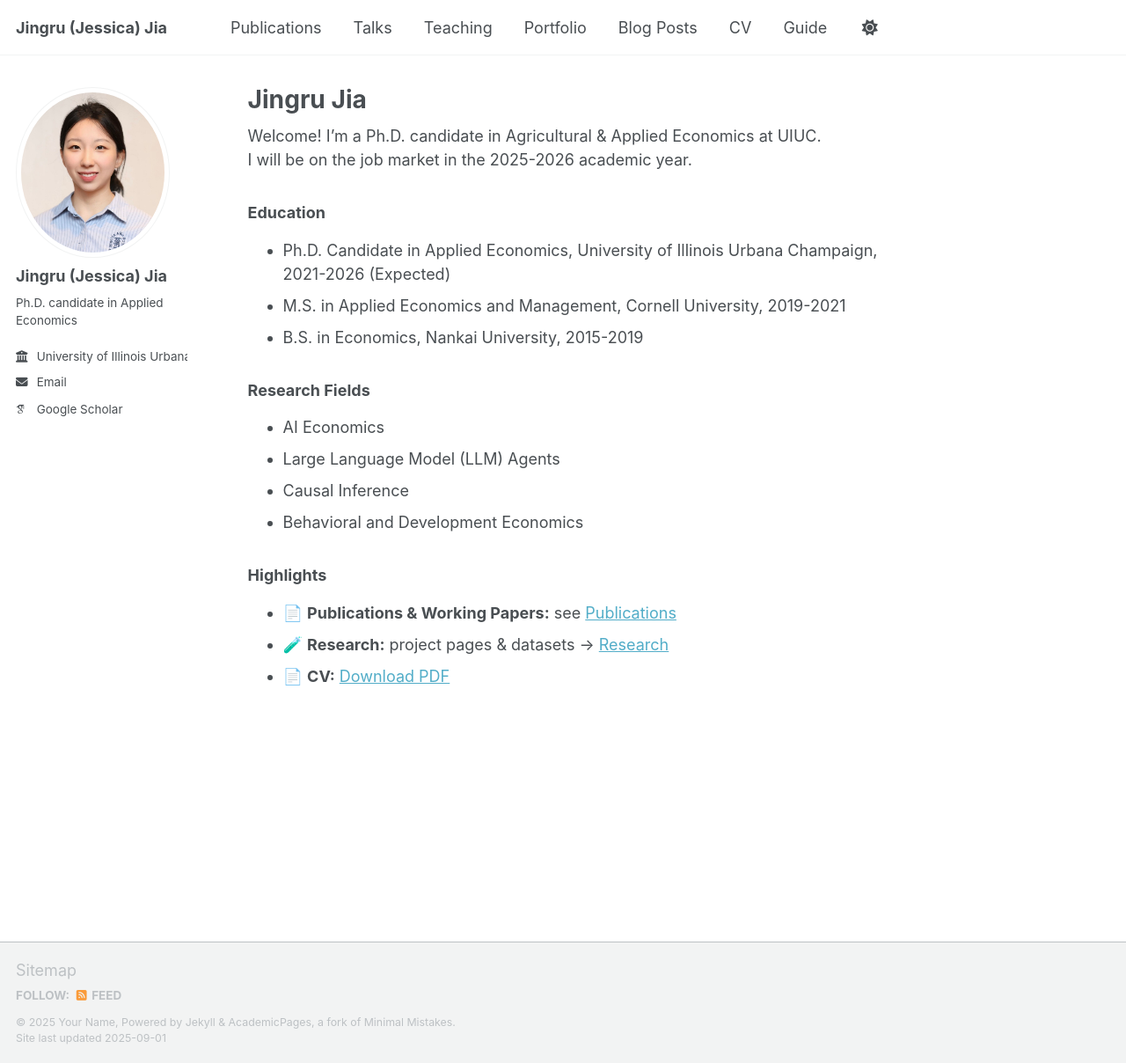
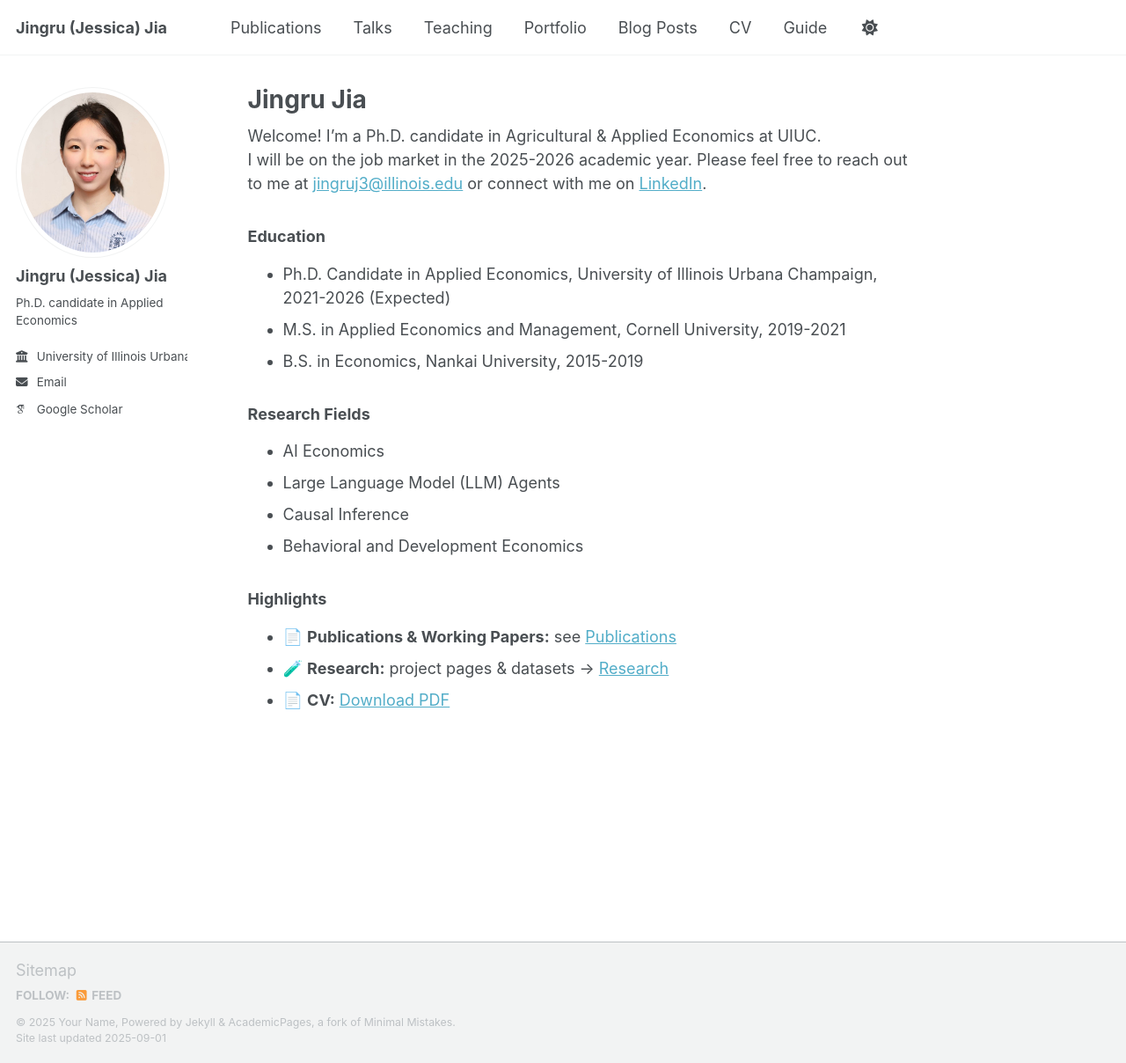
Before and after one commit to jingru688/jingru688.github.io, a Jekyll site: the page built from index.md, in a window 1280 px wide and 1208 px high. Shown: the whole window at 88% size. Built offline with Jekyll 4.4.1, drawn with Linux system fonts in a browser that asks for light colours; some web fonts are replaced; a script that is not in the unit is left out.

Commit message:
Update index.md

```diff
--- a/index.md
+++ b/index.md
@@ -12,6 +12,7 @@ classes: wide            # optional: makes content a bit wider
 
 Welcome! I’m a Ph.D. candidate in Agricultural & Applied Economics at UIUC.
 I will be on the job market in the 2025-2026 academic year.
+Please feel free to reach out to me at [jingruj3@illinois.edu](jingruj3@illinois.edu) or connect with me on [LinkedIn](https://www.linkedin.com/in/jingrujia/).
 
 ### Education
 - Ph.D. Candidate in Applied Economics, University of Illinois Urbana Champaign, 2021-2026 (Expected)
```
